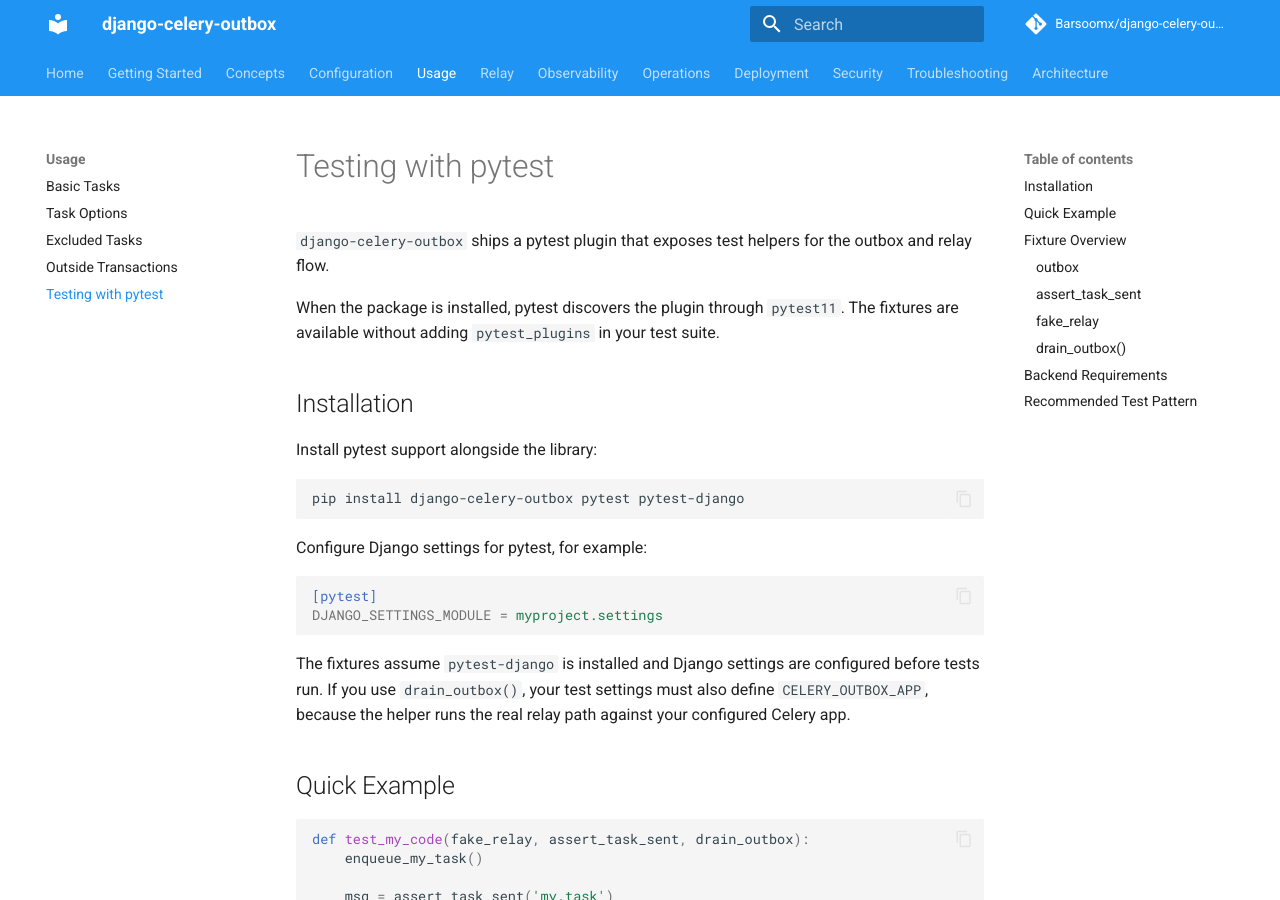
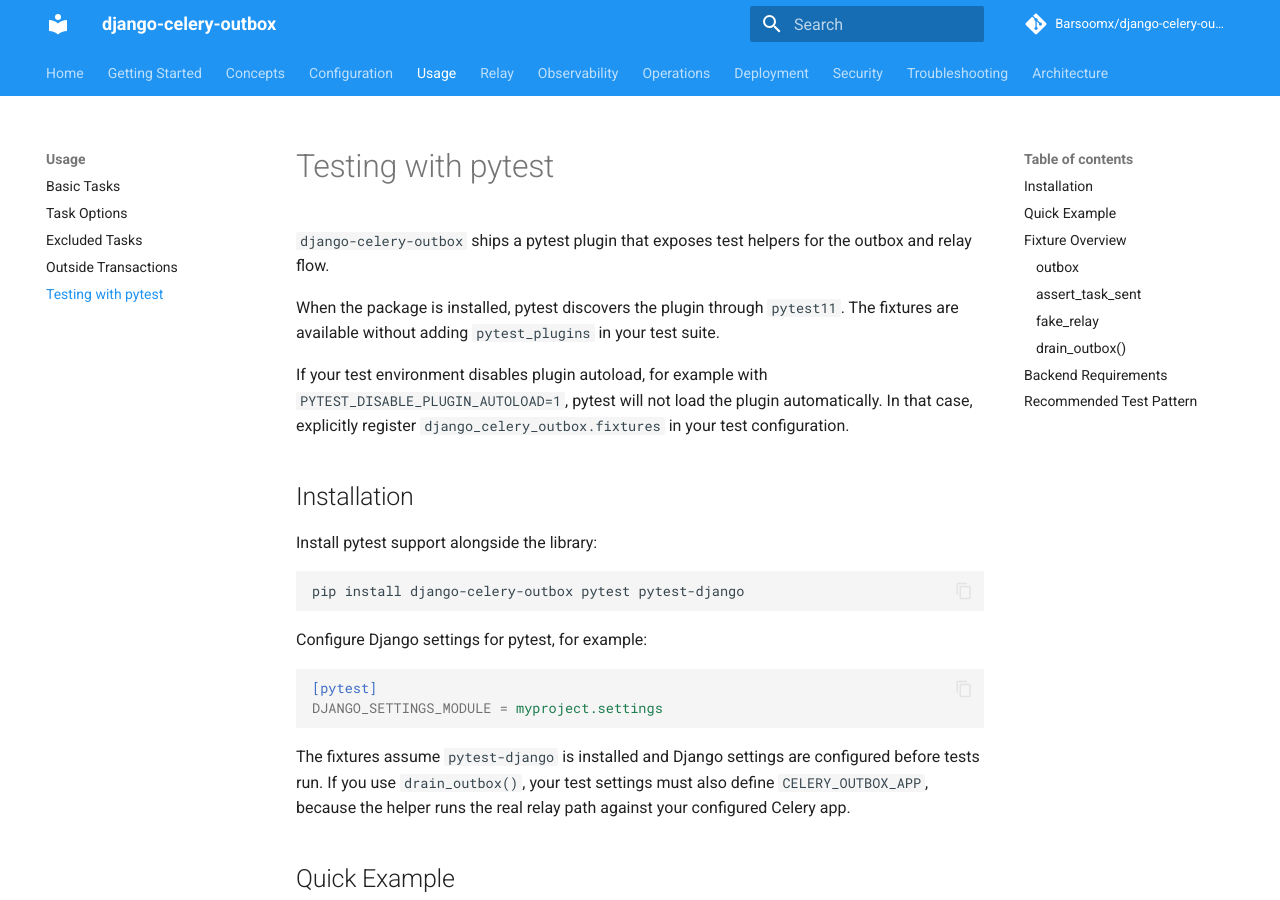
Before and after one commit to Barsoomx/django-celery-outbox, an MkDocs documentation site: the page built from docs/usage/testing-with-pytest.md, in a window 1280 px wide and 900 px high. Built offline with MkDocs 1.6.1 and Material for MkDocs 9.7.7, drawn with Linux system fonts in a browser that asks for light colours; comment, search, counter and statistics services are not loaded.

Commit message:
docs: note pytest plugin autoload caveat

```diff
--- a/docs/usage/testing-with-pytest.md
+++ b/docs/usage/testing-with-pytest.md
@@ -3,6 +3,8 @@
 `django-celery-outbox` ships a pytest plugin that exposes test helpers for the outbox and relay flow.
 
 When the package is installed, pytest discovers the plugin through `pytest11`. The fixtures are available without adding `pytest_plugins` in your test suite.
+
+If your test environment disables plugin autoload, for example with `PYTEST_DISABLE_PLUGIN_AUTOLOAD=1`, pytest will not load the plugin automatically. In that case, explicitly register `django_celery_outbox.fixtures` in your test configuration.
 
 ## Installation
 
```
